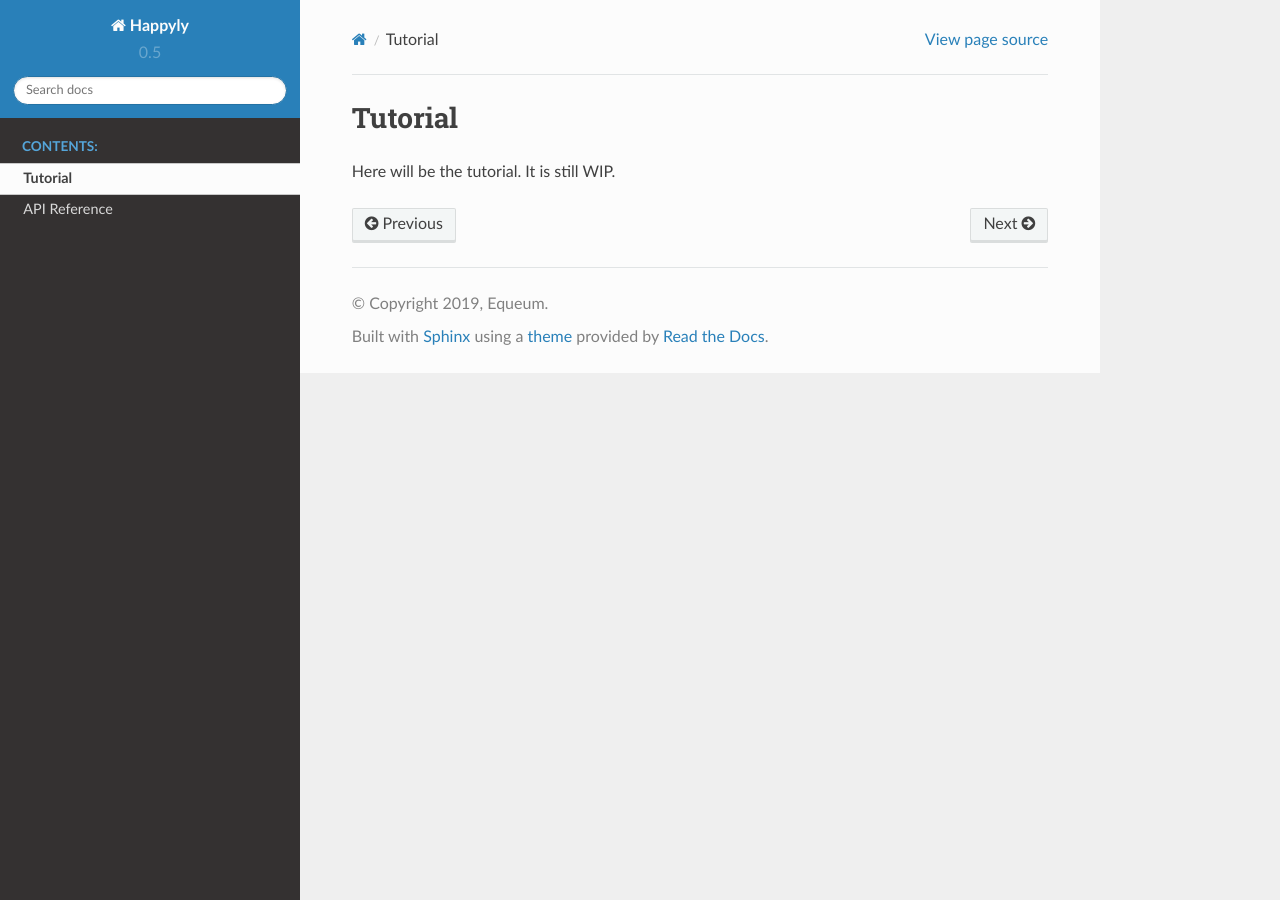
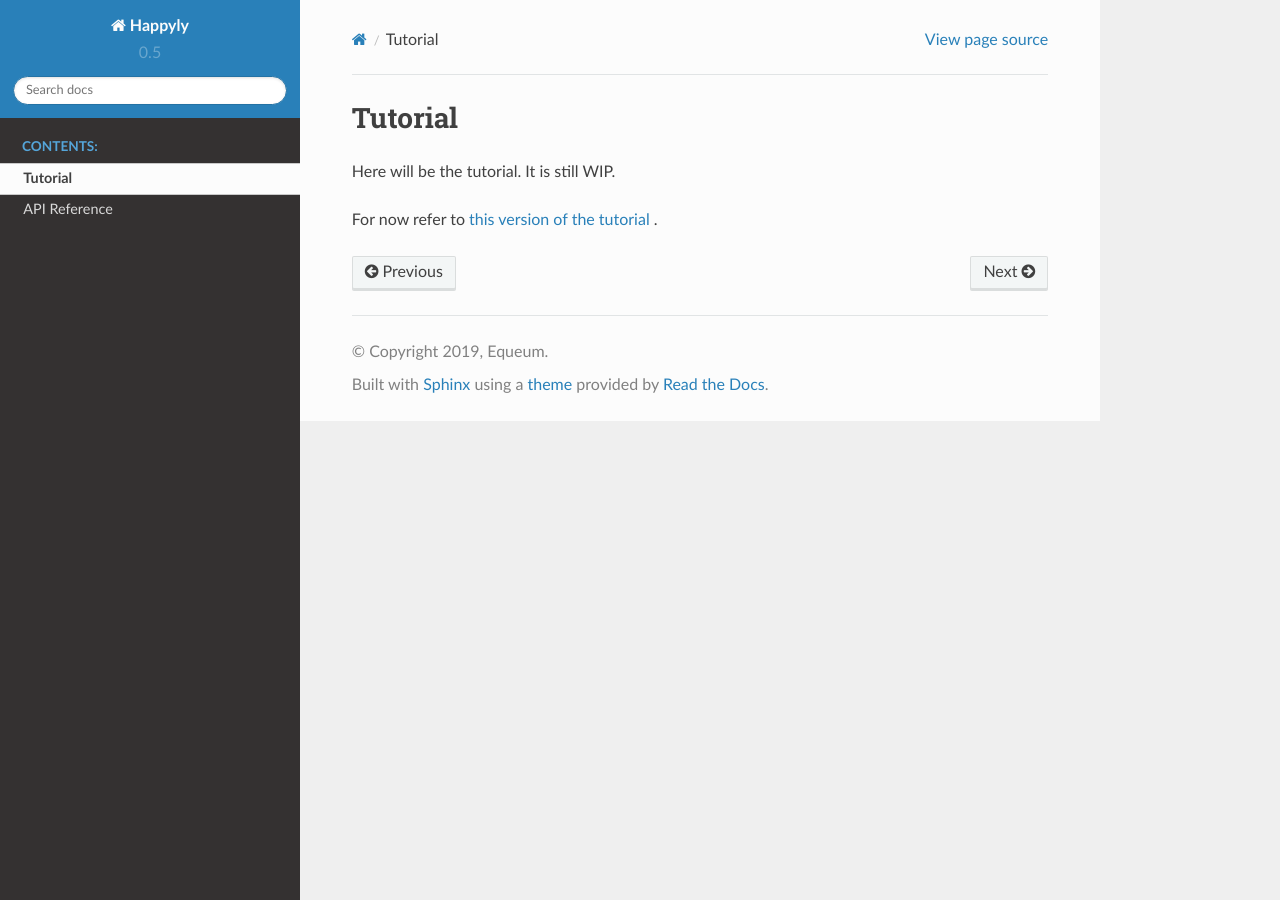
Before and after one commit to aliaksandr-tsukanau/cargopy, a Sphinx documentation site: the page built from docs/tutorial.rst, in a window 1280 px wide. Built offline with Sphinx 7.4.7 and the Read the Docs theme 2.0.0, drawn with Linux system fonts in a browser that asks for light colours.

Commit message:
Add link to current version of tutorial

```diff
--- a/docs/tutorial.rst
+++ b/docs/tutorial.rst
@@ -2,3 +2,7 @@ Tutorial
 ========
 
 Here will be the tutorial. It is still WIP.
+
+For now refer to `this version of the tutorial`__ .
+
+.. __: https://github.com/equeumco/happyly/blob/master/Tutorial.ipynb
```
